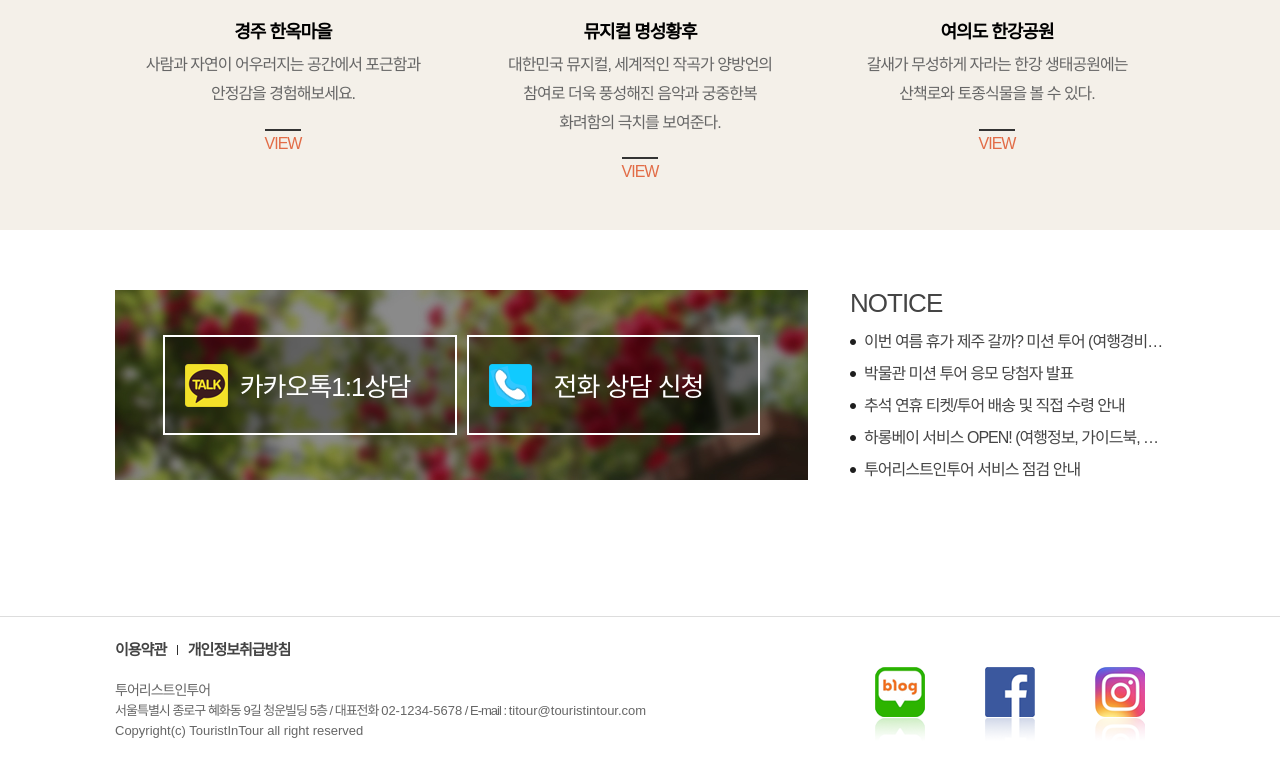
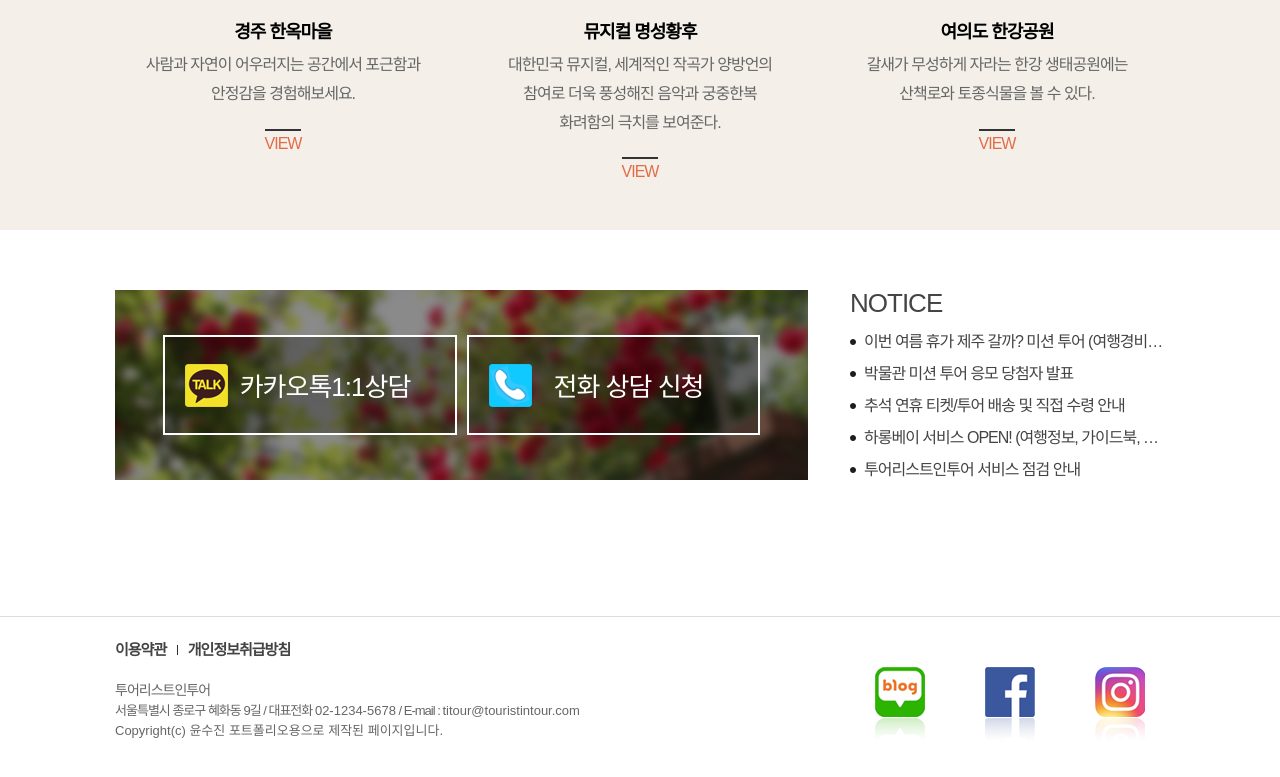
Before and after one commit to SSUJINYOON/portfolio03, a plain HTML site: page index.html in a window 1280 px wide. Shown: the part 882-1659 px from the top of the page. Drawn offline with nearby package versions, Linux system fonts and the light colour scheme.

Commit message:
second commit

```diff
--- a/index.html
+++ b/index.html
@@ -197,12 +197,12 @@
 				<li><a href="javascript:;">개인정보취급방침</a></li>
 			</ul>
 			<h2>투어리스트인투어</h2>
-            <p class="addr">서울특별시 종로구 혜화동 9길 청운빌딩 5층 <span class="gubun">/</span>
+            <p class="addr">서울특별시 종로구 혜화동 9길 <span class="gubun">/</span>
 				<span class="br_line">대표전화 <span class="space0">02-1234-5678</span> <span class="gubun">/</span>
 					<span class="br_line">E-mail : <span class="space0"> titour@touristintour.com</span></span>
 				</span>
 			</p>
-			<p class="copy box_inner">Copyright(c) TouristInTour all right reserved</p>
+			<p class="copy box_inner">Copyright(c) 윤수진 포트폴리오용으로 제작된 페이지입니다.</p>
 			<ul class="snslink clear">
 				<li><a href="javascript:;">blog</a></li>
 				<li><a href="javascript:;">facebook</a></li>
```
Also changed, not shown: join.html (+2 -2 lines), login.html (+2 -2 lines), mypage.html (+2 -2 lines), notice_list.html (+2 -2 lines), notice_view.html (+2 -2 lines), program.html (+2 -2 lines).
